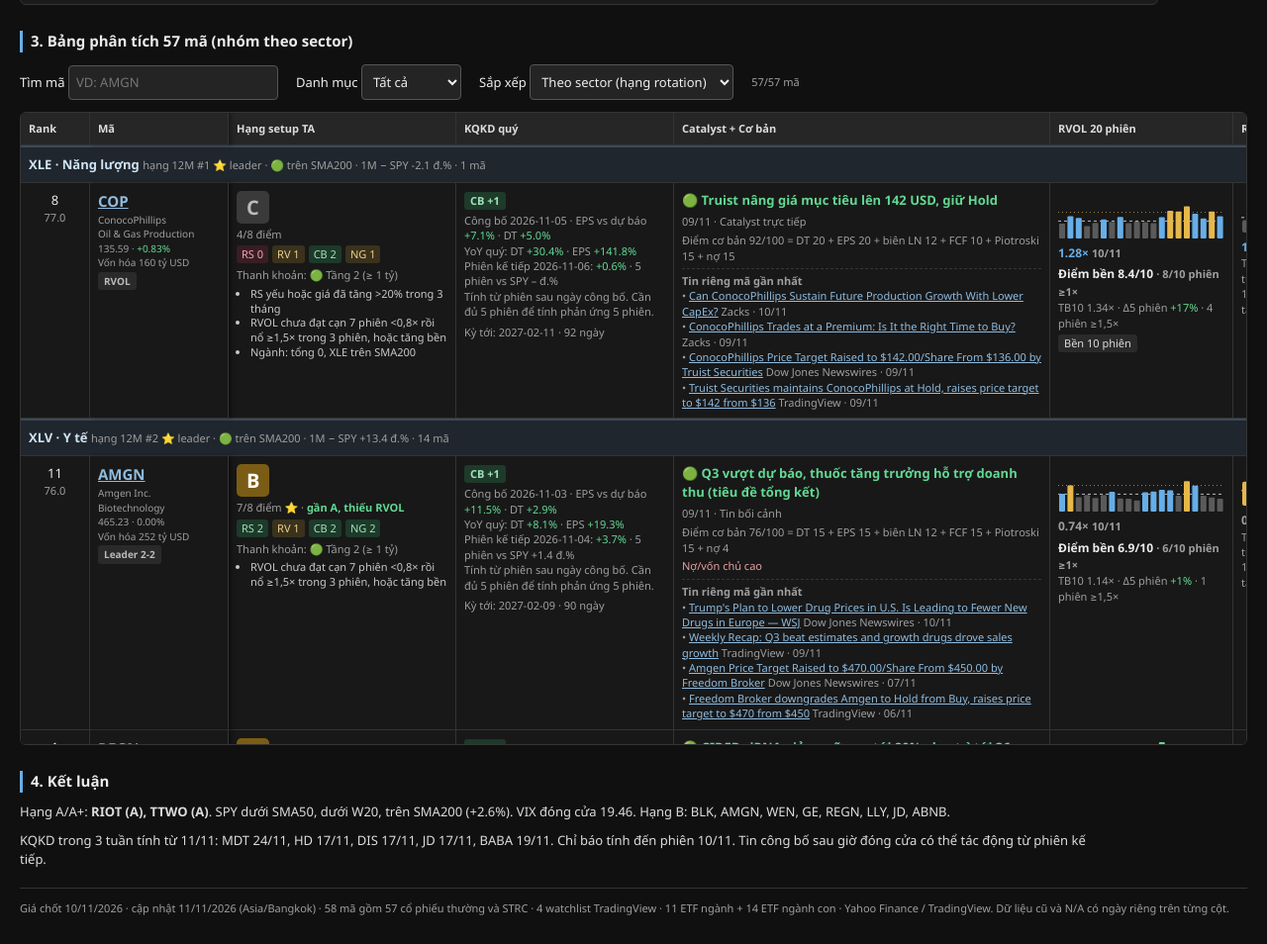
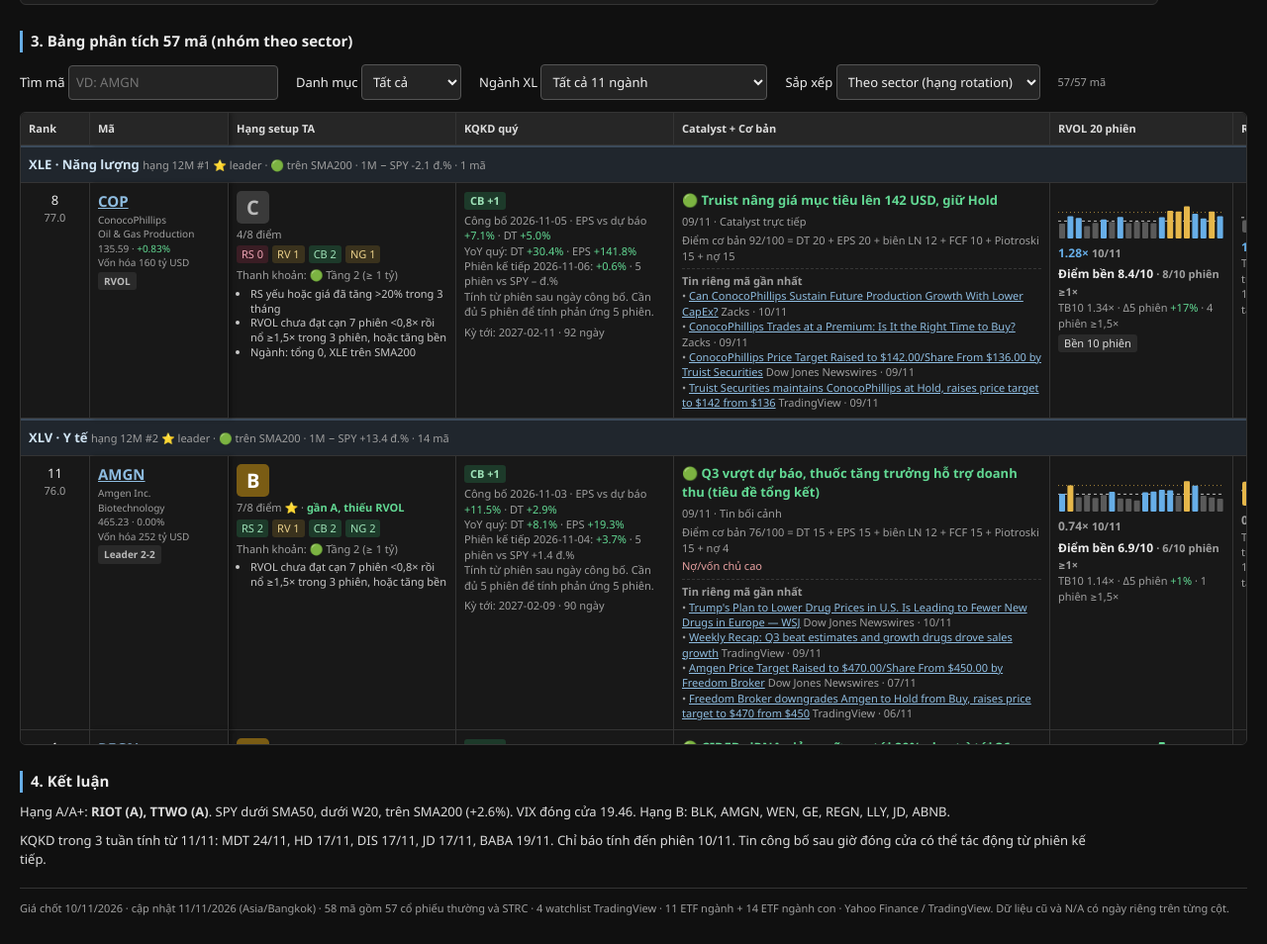
Before and after one commit to bachtranprivate2025-droid/bachtranprivate2025-droid.github.io, a plain HTML site: page us/index.html in a window 1280 px wide. Shown: the part 2540-3494 px from the top of the page at 99% size. Drawn offline with Linux system fonts and the light colour scheme.

Commit message:
Thêm bộ lọc 11 ngành XL vào báo cáo US

```diff
--- a/us/index.html
+++ b/us/index.html
@@ -184,7 +184,7 @@
  '<div class="lgcard"><div class="lgh">RVOL</div><ul><li><span class="lgc" style="background:#5a5a5a"></span>&lt; 1× · <span class="lgc" style="background:var(--blue)"></span>1–1,5× · <span class="lgc" style="background:var(--yellow)"></span>1,5–2× · <span class="lgc" style="background:var(--green)"></span>≥ 2×</li><li>Vạch trắng 1×, vạch vàng 1,5×</li><li><b>Xếp hạng D + W</b>: #1 = volume tăng bền cả khung ngày lẫn tuần; giá 1W giảm thì điểm ×0,5</li></ul></div>'+
  '<div class="lgcard"><div class="lgh">Insider · Short</div><ul><li><b>Insider</b>: chỉ <i>mua</i> mới có ý nghĩa; bán thường là thù lao</li><li><b>Short</b>: % float; &gt; 5% là cao với large-cap</li></ul></div>'+
  '<div class="lgcard"><div class="lgh">Ký hiệu</div><ul><li>🟢 tốt · 🟡 chưa đủ · 🔴 xấu · ⚪ trung tính/không đáng kể · ⚠️ cần đọc kỹ</li><li><b>đ.%</b> = chênh lệch điểm phần trăm</li><li><b>PT</b> = giá mục tiêu analyst</li></ul></div></div></details>'+
- '<h2>3. Bảng phân tích '+rows.length+' mã (nhóm theo sector)</h2><div class="toolbar"><label>Tìm mã <input id="search" placeholder="VD: AMGN" autocomplete="off"></label><label>Danh mục <select id="list"><option value="">Tất cả</option><option>Leader 2-2</option><option>RVOL</option><option>Stage 0-1</option><option>Stage 1-2</option></select></label><label>Sắp xếp <select id="sort"><option value="sector" selected>Theo sector (hạng rotation)</option><option value="setupScore">Hạng setup TA</option><option value="rankScore">Ưu tiên tổng hợp</option><option value="f">Điểm cơ bản</option><option value="rs">RS rating</option><option value="rs10">RS vs SPY 10 phiên</option><option value="rvt">RVOL phiên cuối</option><option value="rvs">RVOL điểm bền</option><option value="rvr">Xếp hạng RVOL ngày + tuần</option><option value="rvd">Điểm RVOL ngày</option><option value="rvw">Điểm RVOL tuần</option><option value="eps">EPS vượt dự báo</option><option value="up">Upside giá mục tiêu</option><option value="sf">Short % float</option></select></label><span id="visible" class="note"></span></div>'+
+ '<h2>3. Bảng phân tích '+rows.length+' mã (nhóm theo sector)</h2><div class="toolbar"><label>Tìm mã <input id="search" placeholder="VD: AMGN" autocomplete="off"></label><label>Danh mục <select id="list"><option value="">Tất cả</option><option>Leader 2-2</option><option>RVOL</option><option>Stage 0-1</option><option>Stage 1-2</option></select></label><label>Ngành XL <select id="xl-sector"><option value="">Tất cả 11 ngành</option>'+DATA.sectors.map(s=>'<option value="'+esc(s.sym)+'">'+esc(s.sym+' · '+s.name)+'</option>').join('')+'</select></label><label>Sắp xếp <select id="sort"><option value="sector" selected>Theo sector (hạng rotation)</option><option value="setupScore">Hạng setup TA</option><option value="rankScore">Ưu tiên tổng hợp</option><option value="f">Điểm cơ bản</option><option value="rs">RS rating</option><option value="rs10">RS vs SPY 10 phiên</option><option value="rvt">RVOL phiên cuối</option><option value="rvs">RVOL điểm bền</option><option value="rvr">Xếp hạng RVOL ngày + tuần</option><option value="rvd">Điểm RVOL ngày</option><option value="rvw">Điểm RVOL tuần</option><option value="eps">EPS vượt dự báo</option><option value="up">Upside giá mục tiêu</option><option value="sf">Short % float</option></select></label><span id="visible" class="note"></span></div>'+
  '<div class="scroll"><table id="master"><thead><tr><th class="sticky-rank">Rank</th><th class="sticky-ticker">Mã</th><th>Hạng setup TA</th><th>KQKD quý</th><th>Catalyst + Cơ bản</th><th>RVOL 20 phiên</th><th>RVOL 10 tuần</th><th title="Điểm = 60% khung yếu hơn + 40% trung bình hai khung">Xếp hạng RVOL ngày + tuần</th><th>RS vs SPY 10 phiên</th><th>Điểm cơ bản</th><th>Analyst</th><th>Insider 12T</th><th>Short interest</th><th>RS rating</th><th>1W / 1M / 3M / 6M / 1Y</th><th>ETF ngành</th><th>Pullback ATR</th><th>Nhận định / Điều kiện</th></tr></thead><tbody></tbody></table></div>'+
  '<h2>4. Kết luận</h2>'+concl()+
  '<div class="footer">Giá chốt 10/11/2026 · cập nhật 11/11/2026 (Asia/Bangkok) · 58 mã gồm 57 cổ phiếu thường và STRC · 4 watchlist TradingView · 11 ETF ngành + 14 ETF ngành con · Yahoo Finance / TradingView. Dữ liệu cũ và N/A có ngày riêng trên từng cột.</div>';
@@ -194,10 +194,11 @@
   const R=[...body.rows];R.sort((x,y)=>{if(!st)return x.dataset.i-y.dataset.i;const a=x.cells[c].dataset.v??"",b=y.cells[c].dataset.v??"";if(a===""&&b!=="")return 1;if(b===""&&a!=="")return -1;const na=parseFloat(a),nb=parseFloat(b);const r=(isNaN(na)||isNaN(nb))?String(a).localeCompare(String(b)):na-nb;return st==="d"?-r:r;});R.forEach(r=>body.appendChild(r));});});});
 const key={rankScore:r=>r.rankScore,setupScore:r=>r.setupScore,f:r=>r.f,rs:r=>r.rs,rs10:r=>r.rs30.r10,rvt:r=>r.rvolStats.today,rvs:r=>r.rvolStats.score,rvr:r=>r.rvRank.score,rvd:r=>r.rvRank.D,rvw:r=>r.rvRank.W,eps:r=>r.earn.epsSurp,up:r=>r.an.up,sf:r=>r.short.pf};
 const SORD={};DATA.sectors.forEach((x,i)=>SORD[x.sym]=i);
-function render(){const term=document.querySelector("#search").value.trim().toUpperCase(),sv=document.querySelector("#sort").value,lf=document.querySelector("#list").value,k=key[sv];
- let sel=rows.filter(r=>(!term||r.t.includes(term)||r.name.toUpperCase().includes(term))&&(!lf||r.lists.includes(lf)));
+function render(){const term=document.querySelector("#search").value.trim().toUpperCase(),sv=document.querySelector("#sort").value,lf=document.querySelector("#list").value,xl=document.querySelector("#xl-sector").value,k=key[sv];
+ let sel=rows.filter(r=>(!term||r.t.includes(term)||r.name.toUpperCase().includes(term))&&(!lf||r.lists.includes(lf))&&(!xl||r.etf===xl));
+ if(!sel.length){document.querySelector("#master tbody").innerHTML='<tr><td colspan="19">Không có cổ phiếu phù hợp với bộ lọc.</td></tr>';document.querySelector("#visible").textContent="0/"+rows.length+" mã";return;}
  if(sv==="sector"){sel.sort((a,b)=>(SORD[a.etf]-SORD[b.etf])||(b.setupScore-a.setupScore));let h="",cur="";sel.forEach(r=>{if(r.etf!==cur){cur=r.etf;const e=SEC[cur];h+='<tr class="sechead"><td colspan="19"><b>'+cur+' · '+esc(e.name)+'</b> <span class="note">hạng 12M #'+e.rank12+(e.leader?' ⭐ leader':'')+' · '+(e.above200?'🟢 trên':'🔴 dưới')+' SMA200 · 1M − SPY '+sign(e.rel1m,1)+' đ.% · '+sel.filter(x=>x.etf===cur).length+' mã</span></td></tr>';}h+=tr(r);});document.querySelector("#master tbody").innerHTML=h;}
  else{sel.sort((a,b)=>(k(b)??-1e9)-(k(a)??-1e9));document.querySelector("#master tbody").innerHTML=sel.map(tr).join("");}document.querySelector("#visible").textContent=sel.length+"/"+rows.length+" mã";}
-document.querySelector("#search").addEventListener("input",render);document.querySelector("#sort").addEventListener("change",render);document.querySelector("#list").addEventListener("change",render);render();
+document.querySelector("#search").addEventListener("input",render);document.querySelector("#sort").addEventListener("change",render);document.querySelector("#list").addEventListener("change",render);document.querySelector("#xl-sector").addEventListener("change",render);render();
 })();
 </script></body></html>
```
